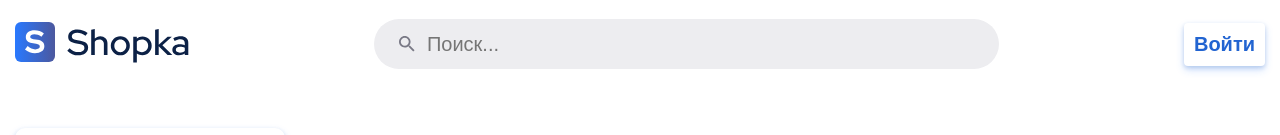
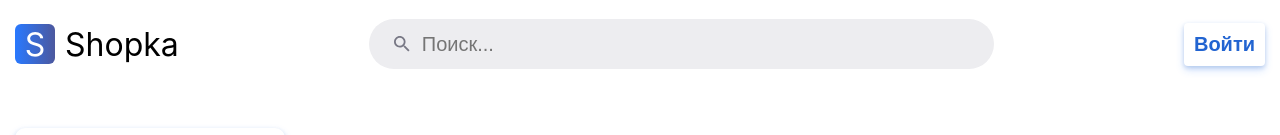
Before and after one commit to zavsik/shopka, a Next.js app: page / in a window 1280 px wide. Shown: the top 135 px of the page. Built offline with nearby package versions, Linux system fonts and the light colour scheme.

Commit message:
product__idPage

```diff
--- /dev/null
+++ b/pages/components/navbar.js
@@ -0,0 +1,28 @@
+import Image from 'next/image'
+
+import styles from '../../styles/Navbar.module.scss'
+
+function Navbar(props) {
+    return(
+        <div className={styles.navbar}>
+          <div className={styles.logo}>
+            <div>
+              <p>{props.icon}</p>
+            </div>
+            <h3>Shopka</h3>
+
+          </div>
+          <div className={styles.search__field}>
+            <div className={styles.input__set}>
+              <Image src={'/icons/search__icon.svg'} width={17.5} height={17.5}/>
+              <input placeholder={'Поиск...'} type='search'/>
+            </div>
+          </div>
+          <div className={styles.login__btn}>
+            <button onClick={props.createProduct}>Войти</button>
+          </div>
+        </div>
+    )
+}
+
+export default Navbar
--- a/pages/index.js
+++ b/pages/index.js
@@ -1,8 +1,8 @@
 import Head from 'next/head'
 import styles from '../styles/Main.module.scss'
-import Image from 'next/image'
 import Product from './components/product'
 import Link from 'next/link'
+import Navbar from './components/navbar'
 import { useRef, useState } from 'react'
 
 export default function Main() {
@@ -30,20 +30,8 @@ export default function Main() {
       </Head>
 
       <main className={styles.main}>
-        <div className={styles.navbar}>
-          <div className={styles.logo}>
-            <Image src={'/logo.svg'} width={174} height={41} />
-          </div>
-          <div className={styles.search__field}>
-            <div className={styles.input__set}>
-              <Image src={'/icons/search__icon.svg'} width={17.5} height={17.5}/>
-              <input placeholder={'Поиск...'} type='search'/>
-            </div>
-          </div>
-          <div className={styles.login__btn}>
-            <button onClick={createProduct}>Войти</button>
-          </div>
-        </div>
+        <Navbar createProduct={createProduct} icon={'S'} />
+
         <div className={styles.content}>
           <div className={styles.categories}>
             <div className={styles.filtres}>
--- a/pages/product/[id].js
+++ b/pages/product/[id].js
@@ -1,7 +1,9 @@
+import Navbar from "../components/navbar"
+import styles from "../../styles/Main.module.scss"
 export default function Id() {
     return(
-        <div>
-            <h1>Hello product!</h1>
+        <div className={styles.container}>
+            <Navbar />
         </div>
     )
 }
--- a/styles/Main.module.scss
+++ b/styles/Main.module.scss
@@ -8,71 +8,6 @@
   padding-left:  15px;
 }
 
-.main {
-
-}
-
-.navbar{
-  height: 88px;
-  display: flex;
-  justify-content: space-between;
-  align-items: center;
-}
-.search__field{
-  padding: 25px;
-  width: 50%;
-  height: 50px;
-  border-radius: 99px;
-  background-color: #EDEDF0;
-  display: flex;
-  align-items: center;
-
-
-  .input__set{
-    width: 100%;
-    display: flex;
-    justify-content: space-between;
-    align-items: center;
-  }
-  input{
-    margin: 10px;
-    border: none;
-    outline: none;
-    background: transparent;
-    width: 100%;
-    font-size: 20px;
-  }
-}
-
-.login__btn{
-  button{
-    font-weight: 600;
-    transition: .4s;
-    color: #2264D1;
-    width: max-content;
-    padding: 10px;
-    font-size: 20px;
-    border-style: none;
-    background: #FFFFFF;
-    box-shadow: 0px 2px 4px
-      rgba(27, 78, 163, 0.2),
-      0px 4px 8px
-      rgba(41, 121, 255, 0.2);
-    border-radius: 4px;
-  }
-
-  button:hover{
-    transition: .4s;
-    color: white;
-    background: #2264D1;
-    box-shadow: 0px 2px 4px
-      rgba(27, 78, 163, 0.2),
-      0px 4px 8px
-      rgba(41, 121, 255, 0.2);
-    cursor: pointer;
-  }
-
-}
 .content{
   margin-top: 25px;
   display: flex;
--- /dev/null
+++ b/styles/Navbar.module.scss
@@ -0,0 +1,90 @@
+.navbar{
+    height: 88px;
+    display: flex;
+    justify-content: space-between;
+    align-items: center;
+  }
+
+.logo{
+    display: flex;
+    justify-content: space-between;
+
+    h3{
+        display: flex;
+        align-items: center;
+        height: 40px;
+        padding-left: 10px;
+        font-size: 32px;
+        margin: unset;
+        font-weight: 400;
+
+    }
+    div{
+        display: flex;
+        justify-content: center;
+        align-items: center;
+        width: 40px;
+        height: 40px;
+        background: linear-gradient(90deg, #2979FF 0%, #4C589E 100%);
+        border-radius: 6px;
+        p{
+            margin: unset;
+            color: #FFFFFF;
+            font-size: 32px;
+        }
+    }
+  }
+.search__field{
+    padding: 25px;
+    width: 50%;
+    height: 50px;
+    border-radius: 99px;
+    background-color: #EDEDF0;
+    display: flex;
+    align-items: center;
+
+    .input__set{
+      width: 100%;
+      display: flex;
+      justify-content: space-between;
+      align-items: center;
+    }
+    input{
+      margin: 10px;
+      border: none;
+      outline: none;
+      background: transparent;
+      width: 100%;
+      font-size: 20px;
+    }
+  }
+
+  .login__btn{
+    button{
+      font-weight: 600;
+      transition: .4s;
+      color: #2264D1;
+      width: max-content;
+      padding: 10px;
+      font-size: 20px;
+      border-style: none;
+      background: #FFFFFF;
+      box-shadow: 0px 2px 4px
+        rgba(27, 78, 163, 0.2),
+        0px 4px 8px
+        rgba(41, 121, 255, 0.2);
+      border-radius: 4px;
+    }
+
+    button:hover{
+      transition: .4s;
+      color: white;
+      background: #2264D1;
+      box-shadow: 0px 2px 4px
+        rgba(27, 78, 163, 0.2),
+        0px 4px 8px
+        rgba(41, 121, 255, 0.2);
+      cursor: pointer;
+    }
+
+}
--- a/styles/Product.module.scss
+++ b/styles/Product.module.scss
@@ -1,3 +1,4 @@
+
 .container{
     margin: 15px;
     width: 250px;
```
Also changed, not shown: public/icons/arrow.svg (added).
